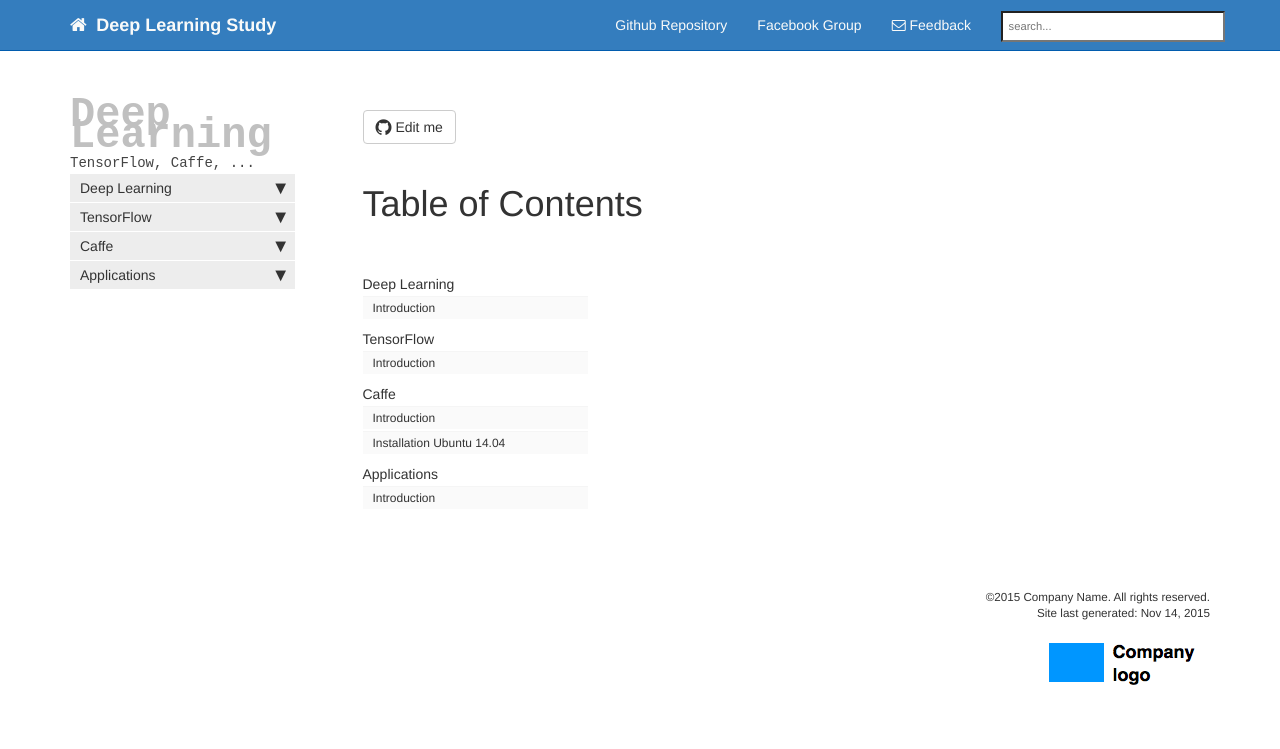
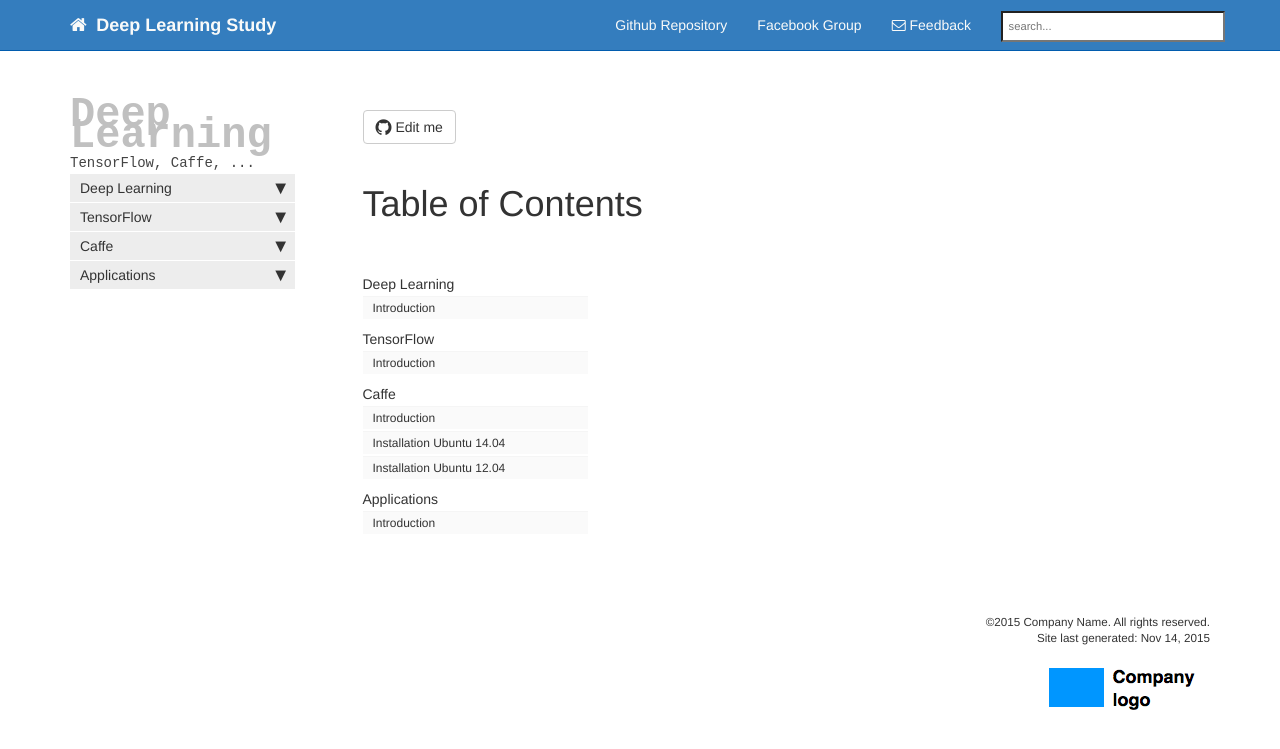
Before and after one commit to youngkyoonjang/material, a Jekyll site: the page built from tocpage.html, in a window 1280 px wide. Shown: the top 749 px of the page. Built offline with Jekyll 4.4.1, drawn with Linux system fonts in a browser that asks for light colours; nearby versions of some CDN libraries; library files that are not in the unit come from our copies; Markdown is read by kramdown in place of the engine named in the settings; comment, search, counter and statistics services are not loaded.

Commit message:
Update sidebar_doc.yml

```diff
--- a/_data/sidebar_doc.yml
+++ b/_data/sidebar_doc.yml
@@ -76,13 +76,12 @@ entries:
           platform: all
           product: all
           version: all
-          subcategories:
-            - title: Ubuntu 14.04
-              url: /doc_caffe_install_ubuntu1404.html
-              audience: writers, designers
-              platform: all
-              product: all
-              version: all
+        - title: Installation Ubuntu 12.04
+          url: /doc_caffe_install_ubuntu1204.html
+          audience: writers, designers
+          platform: all
+          product: all
+          version: all
     - title: Applications
       audience: writers, designers
       platform: all
```
